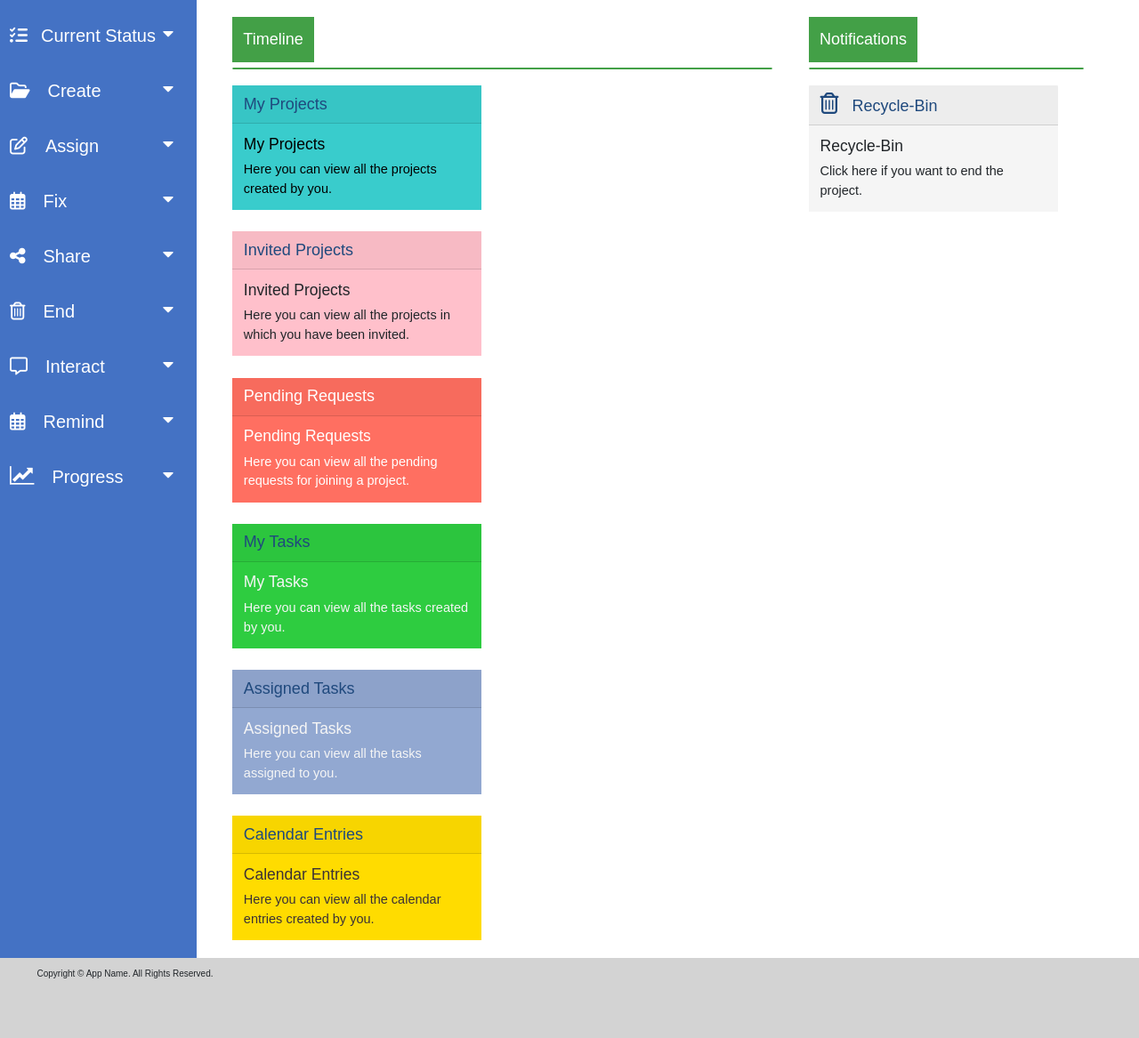
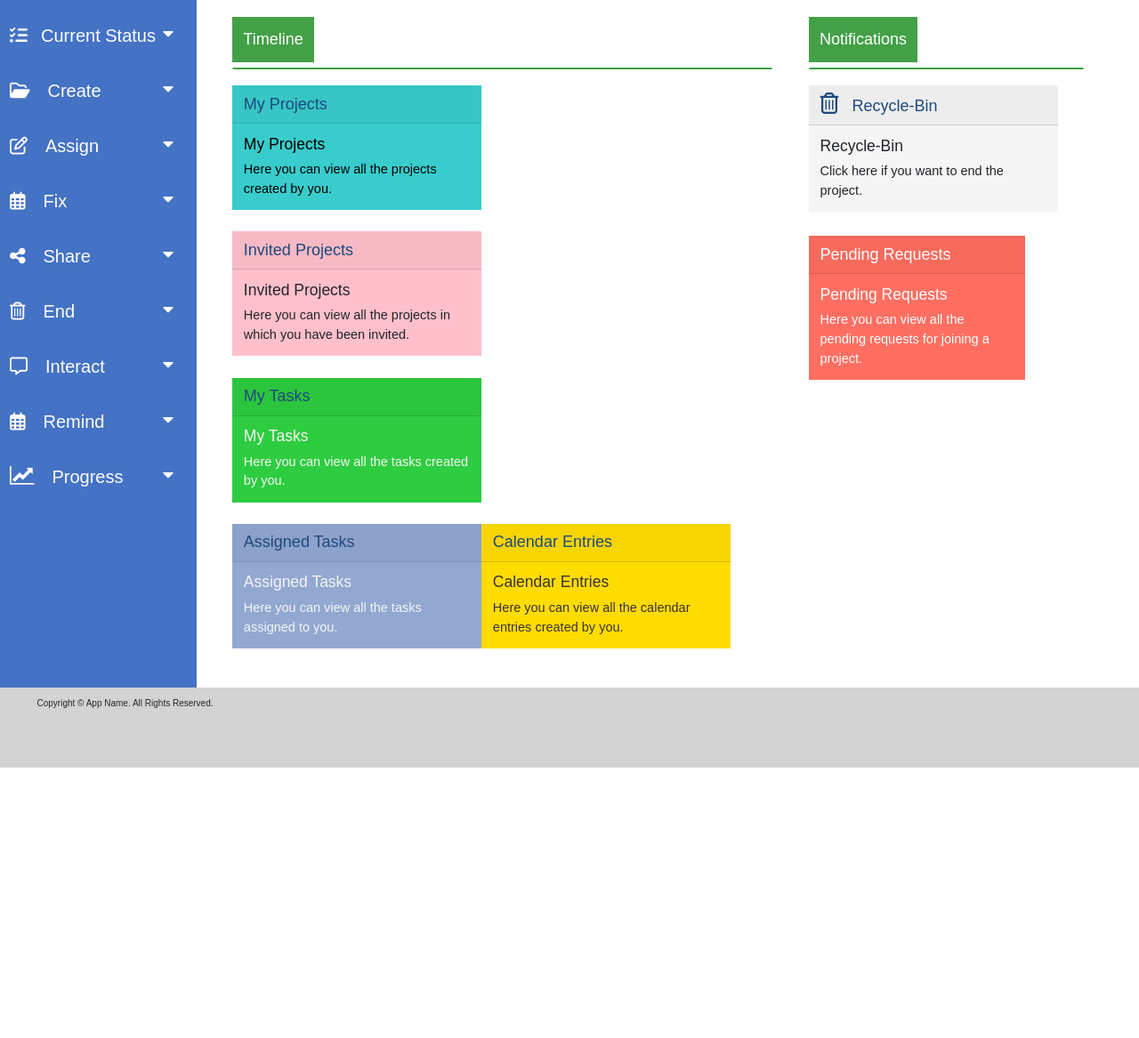
Before and after one commit to KLNarayana03/ResearchRealm, a PHP site: page /landingpage.php in a window 1280 px wide. Shown: the part 86-1253 px from the top of the page at 89% size. After the commit the page ends 949 px from the top, so only its background shows below. Run offline with PHP 8.4, Linux system fonts and the light colour scheme; the visitor is signed in with stand-in values (Sample User, id 1); data that the repository does not hold is empty; some libraries are stand-ins or nearby versions.

Commit message:
shifted pending requests

```diff
--- a/final/landingpage.php
+++ b/final/landingpage.php
@@ -429,19 +429,10 @@ function closeForm4() {
   </div>
 </div>
 <br>
-<!--Pending Requests-->
-<div style="max-width: 28rem; float:left; margin-right:21.5%; background-color: #FF6F61; margin-bottom:4%;">
-  <div class="card-header" style="font-size:18px; color:white;">
-  <a href ="prelandingpage.php" style="color: white;">Pending Requests</a>
-  </div>
-  <div class="card-body" style="font-size:14.5px; color:white;">
-    <h3 class="card-title">Pending Requests</h3>
-    <p class="card-text">Here you can view all the pending requests for joining a project.</p>
-  </div>
-</div>
+
 
 <!-- My Tasks -->
-<div style="max-width: 28rem; float:left; background-color:#2ECC40;  margin-bottom:4%;">
+<div style="max-width: 28rem; float:left; margin-right:21.5%; background-color:#2ECC40;  margin-bottom:4%;">
   <div class="card-header" style="font-size:18px; color:white;">
   <a href ="prelandingpage.php" style="color: #1f497d;">My Tasks</a>
   </div>
@@ -453,7 +444,7 @@ function closeForm4() {
 <br>
 
 <!-- Assigned tasks-->
-<div style="max-width: 28rem; float:left; margin-right:21.5%;  background-color: #92A8D1;  margin-bottom:4%;">
+<div style="max-width: 28rem; float:left;  background-color: #92A8D1;  margin-bottom:4%;">
   <div class="card-header" style="font-size:18px; color:white;">
   <a href ="prelandingpage.php" style="color: #1f497d;">Assigned Tasks</a>
   </div>
@@ -490,6 +481,17 @@ function closeForm4() {
   <div class="card-body" style="font-size:14.5px;">
     <h3 class="card-title">Recycle-Bin</h3>
     <p class="card-text">Click here if you want to end the project.</p>
+  </div>
+</div><br>
+
+<!--Pending Requests-->
+<div style="max-width: 28rem; float:left; margin-right:21.5%; background-color: #FF6F61; margin-bottom:4%;">
+  <div class="card-header" style="font-size:18px; color:white;">
+  <a href ="prelandingpage.php" style="color: white;">Pending Requests</a>
+  </div>
+  <div class="card-body" style="font-size:14.5px; color:white;">
+    <h3 class="card-title">Pending Requests</h3>
+    <p class="card-text">Here you can view all the pending requests for joining a project.</p>
   </div>
 </div>
 <!-- maincolumn2 closes on next line-->
```
